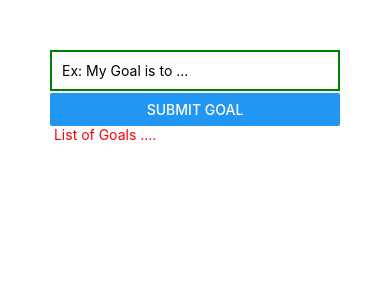
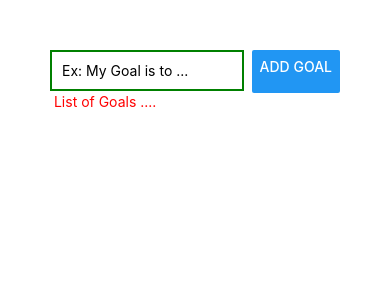
Before and after one commit to ishansharma1320/React-Native-Course-Udemy, a React Native app: screen / in a window 390 px wide. Shown: the top 300 px of the page. Built offline with nearby package versions, Linux system fonts and the light colour scheme.

Commit message:
Lecture 18 & 19

```diff
--- a/App.js
+++ b/App.js
@@ -4,9 +4,9 @@
 export default function App() {
   return (
     <View style={styles.appContainer}>
-     <View>
+     <View style={styles.inputContainer}>
       <TextInput style={styles.goalInput} placeholder='Ex: My Goal is to ...'></TextInput>
-      <Button title='Submit Goal' />
+      <Button title='Add Goal' />
      </View>
      <View>
       <Text style={styles.text}> List of Goals .... </Text>
@@ -19,11 +19,18 @@
   appContainer:{
     padding: 50
   },
+  inputContainer:{
+    flexDirection: 'row',
+    justifyContent:'space-between',
+
+  },
   goalInput:{
     borderWidth: 2,
     borderColor: 'green',
     padding: 10,
     marginBottom: 2,
+    width: '70%',
+    marginRight: 8
   },
   text:{
     color: 'red'
```
